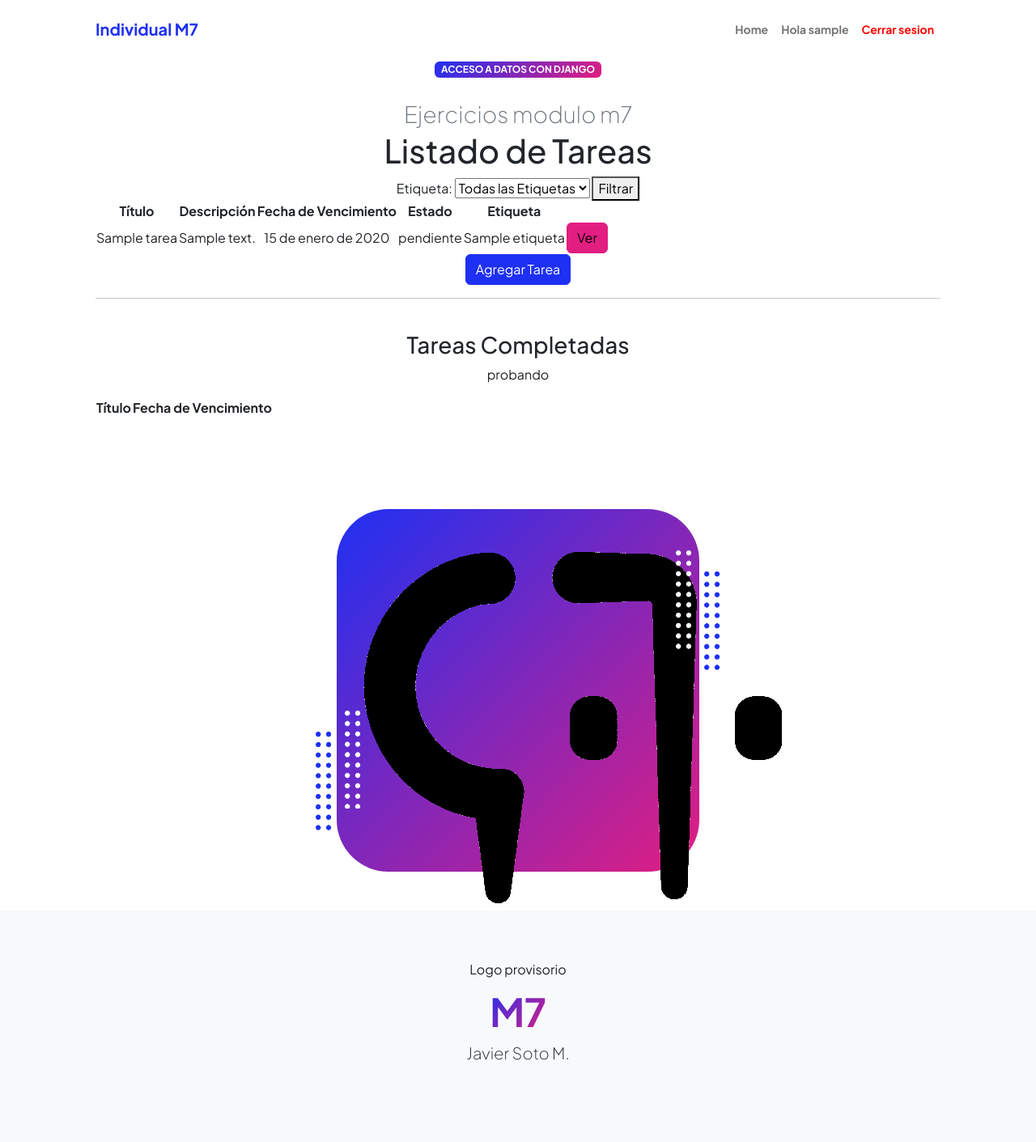
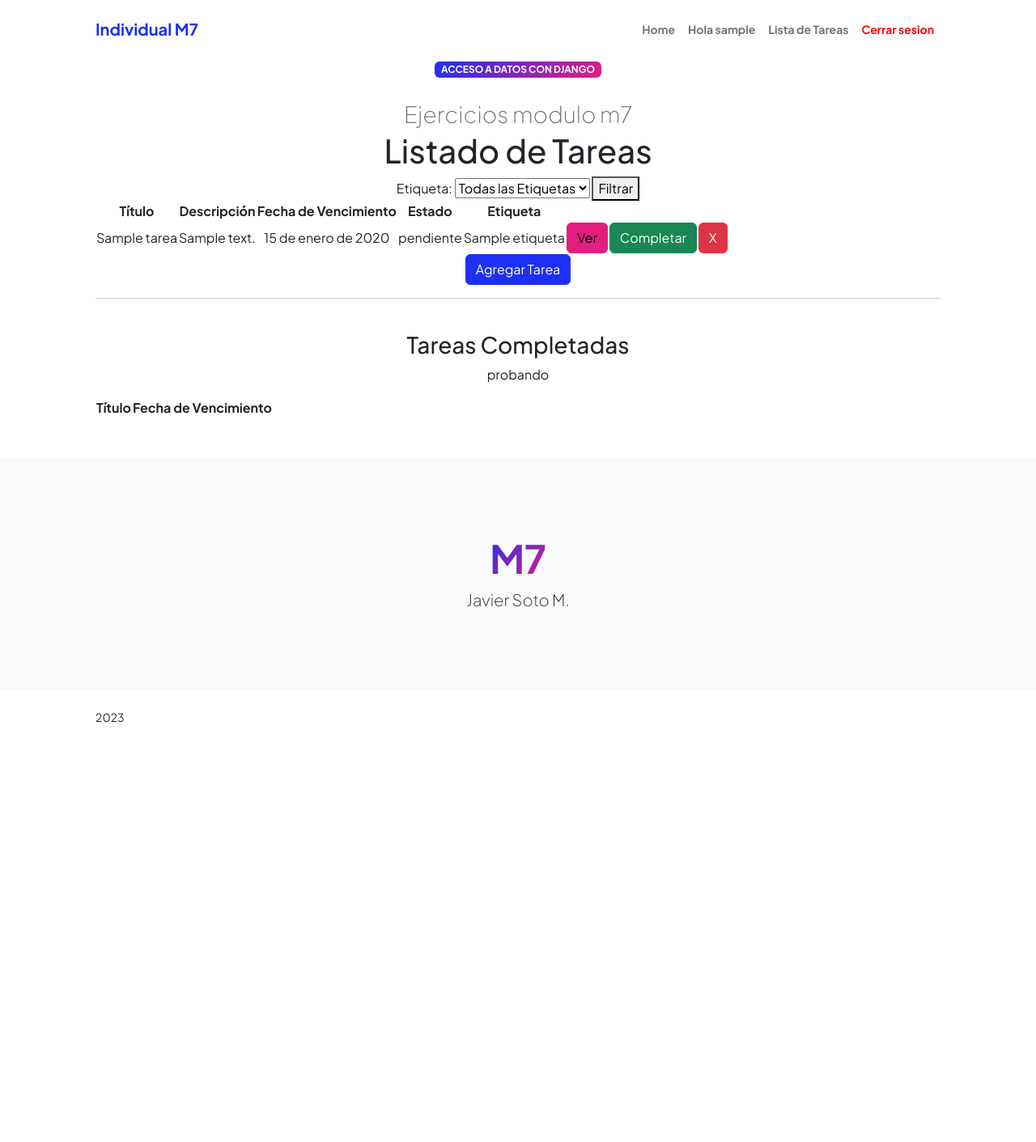
Before and after one commit to el-javier/m7_individuales, a Django app: page /tareas/ in a window 1280 px wide. Shown: the top 1411 px of the page at 81% size. After the commit the page ends 893 px from the top, so only its background shows below. Run offline with Django 4.2, Linux system fonts and the light colour scheme; a user stored in the database is signed in; tables that the repository leaves empty hold one stand-in row (values such as "Sample post"); lists and menus that the app fills with data are empty; some libraries are stand-ins or nearby versions.

Commit message:
abp6 actualizacion

```diff
--- a/ind_m7/m7app/templates/base.html
+++ b/ind_m7/m7app/templates/base.html
@@ -27,6 +27,7 @@
                             <li class="nav-item"><a class="nav-link" href="{% url 'home' %}">Home</a></li>
                             {% if user.is_authenticated %}
                                 <li><a class="nav-link" href="{% url 'logout' %}">Hola {{ user.username }}</a></li>
+                                <a class="nav-link" href="{% url 'listar_tareas' %}">Lista de Tareas</a>
                                 <li><form action="{% url 'logout' %}" method="post">
                                     {% csrf_token %}
                                     <a style="color:red" class="nav-link" href="{% url 'logout' %}">Cerrar sesion</a>
@@ -42,7 +43,7 @@
             <header class="py-0">
                 <div class="container px-5 pb-5">
                     <div class="row gx-5 align-items-center">
-                        <div class="col-xxl-5">
+                        <div class="col-xxl-8">
                             <!-- Header text content-->
                             <div class="text-center text-xxl-start">
                                 <div class="badge bg-gradient-primary-to-secondary text-white mb-4"><div class="text-uppercase">Acceso a datos con Django</div></div>
@@ -71,7 +72,8 @@
                                 {% endblock %}
                             </div>
                         </div>
-                        <div class="col-xxl-7">
+                        {% block content2 %}
+                        <div class="col-xxl-4">
                             <!-- profile picture-->
                             <div class="d-flex justify-content-center mt-5 mt-xxl-0">
                                 <div class="profile bg-gradient-primary-to-secondary">
@@ -193,6 +195,7 @@
                                 </div>
                             </div>
                         </div>
+                        {% endblock %}
                     </div>
                 </div>
             </header>
--- a/ind_m7/m7app/templates/crear_tarea.html
+++ b/ind_m7/m7app/templates/crear_tarea.html
@@ -12,3 +12,6 @@
 <br>
 <a class="btn btn-secondary" href="{% url 'listar_tareas' %}">Volver</a>
 {% endblock %}
+
+{% block content2 %}
+{% endblock %}
--- a/ind_m7/m7app/templates/editar_tarea.html
+++ b/ind_m7/m7app/templates/editar_tarea.html
@@ -12,3 +12,6 @@ h1>Editar Tarea</h1>
 
 <a href="{% url 'ver_tarea' tarea.id %}">Volver</a>
 {% endblock %}
+
+{% block content2 %}
+{% endblock %}
--- a/ind_m7/m7app/templates/lista_tareas.html
+++ b/ind_m7/m7app/templates/lista_tareas.html
@@ -1,5 +1,28 @@
 {% extends 'base.html' %}
 {% load static %}
+
+<script src="https://code.jquery.com/jquery-3.6.0.min.js"></script>
+
+<script>
+  $(document).ready(function() {
+    $('.completar-tarea').click(function(e) {
+      e.preventDefault();
+
+      var url = $(this).attr('href');
+
+      $.ajax({
+        url: url,
+        type: 'POST',
+        dataType: 'json',
+        success: function(response) {
+          if (response.success) {
+            location.reload(); // Actualizar la página
+          }
+        }
+      });
+    });
+  });
+  </script>
 
 {% block content %}
 <h1>Listado de Tareas</h1>
@@ -35,7 +58,16 @@
         <td>{{ tarea.etiqueta.nombre }}</td>
         <td>
           <a href="{% url 'ver_tarea' tarea.id %}" class="btn btn-secondary">Ver</a>
-      </td>
+        </td>
+        {% comment %} <td>
+          <a href="{% url 'completar_tarea' tarea.id %}" class="btn btn-success bt"><i class="fa fa-check"></i> Completar</a>
+        </td> {% endcomment %}
+        <td>
+          <a href="{% url 'completar_tarea' tarea.id %}" class="btn btn-success completar-tarea"><i class="fa fa-check"></i> Completar</a>
+        </td>
+        <td>
+          <a href="{% url 'confirmar_eliminar_tarea' tarea.id %}" class="btn btn-danger"><i class="fa fa-times"></i> X </a>
+        </td>
       </tr>
     {% endfor %}
   </tbody>
@@ -63,10 +95,16 @@
         <td>{{ tarea.fecha_vencimiento }}</td>
         <td>
           <a href="{% url 'ver_tarea' tarea.id %}" class="btn btn-primary btn-sm">Ver</a>
-      </td>
+        </td>
+        <td>
+          <a href="{% url 'confirmar_eliminar_tarea' tarea.id %}" class="btn btn-primary btn-sm"><i class="fa fa-times"></i> x </a>
+        </td>
         <!-- Otros datos de la tarea -->
       </tr>
     {% endfor %}
   </tbody>
 </table>
 {% endblock %}
+
+{% block content2 %}
+{% endblock %}
--- a/ind_m7/m7app/templates/ver_tarea.html
+++ b/ind_m7/m7app/templates/ver_tarea.html
@@ -31,3 +31,6 @@
   {% endif %}
 
 {% endblock %}
+
+{% block content2 %}
+{% endblock %}
--- a/ind_m7/m7app/views.py
+++ b/ind_m7/m7app/views.py
@@ -6,6 +6,7 @@ from django.contrib.auth.decorators import login_required
 from .models import Tarea, Etiqueta
 from .forms import TareaForm, ObservacionForm
 from django.shortcuts import render, get_object_or_404, redirect
+from django.http import JsonResponse
 
 # Create your views here.
 
@@ -123,6 +124,15 @@ def confirmar_eliminar_tarea(request, tarea_id):
 
     return render(request, 'confirmar_eliminar_tarea.html', {'tarea': tarea})
 
+# def completar_tarea(request, tarea_id):
+#     tarea = get_object_or_404(Tarea, id=tarea_id)
+
+#     if tarea.estado != 'completada':
+#         tarea.estado = 'completada'
+#         tarea.save()
+
+#     return redirect('ver_tarea', tarea_id=tarea.id)
+
 def completar_tarea(request, tarea_id):
     tarea = get_object_or_404(Tarea, id=tarea_id)
 
@@ -130,4 +140,4 @@ def completar_tarea(request, tarea_id):
         tarea.estado = 'completada'
         tarea.save()
 
-    return redirect('ver_tarea', tarea_id=tarea.id)
+    return redirect('listar_tareas')
```
Also changed, not shown: ind_m7/m7app/templates/confirmar_eliminar_tarea.html (+8 -0 lines), README.md.
